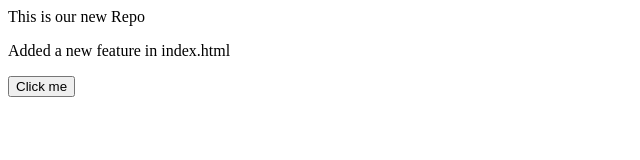
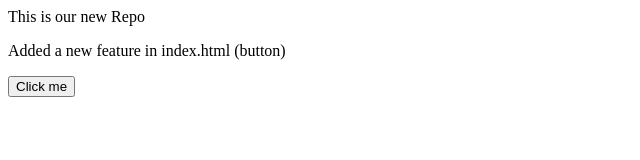
Before and after one commit to Rautrkai/localrepo, a plain HTML site: page index.html in a window 1280 px wide. Shown: the full height of the page, 0-640 px from the left. Drawn offline with Linux system fonts and the light colour scheme.

```diff
--- a/index.html
+++ b/index.html
@@ -1,5 +1,5 @@
 <p>This is our new Repo</p>
 
-<p>Added a new feature in index.html</p>
+<p>Added a new feature in index.html (button)</p>
 
 <button>Click me</button>
```
